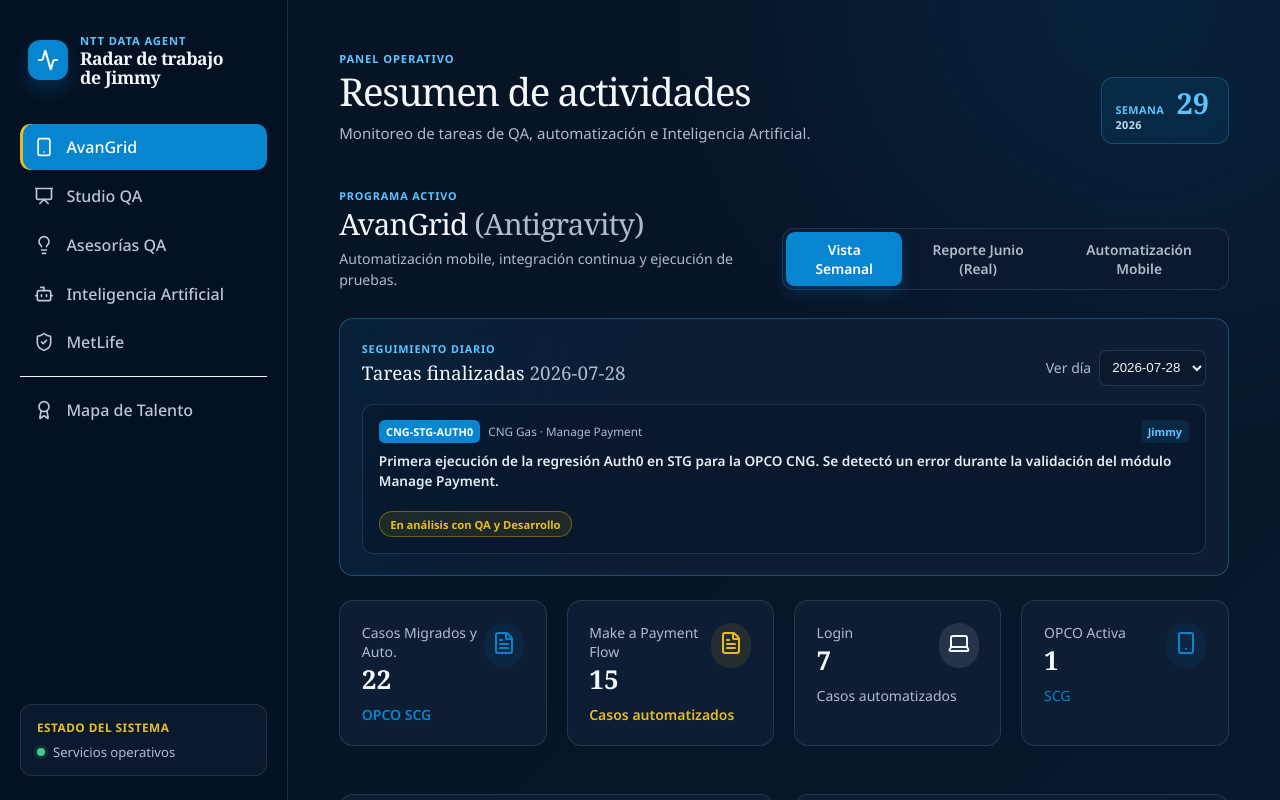
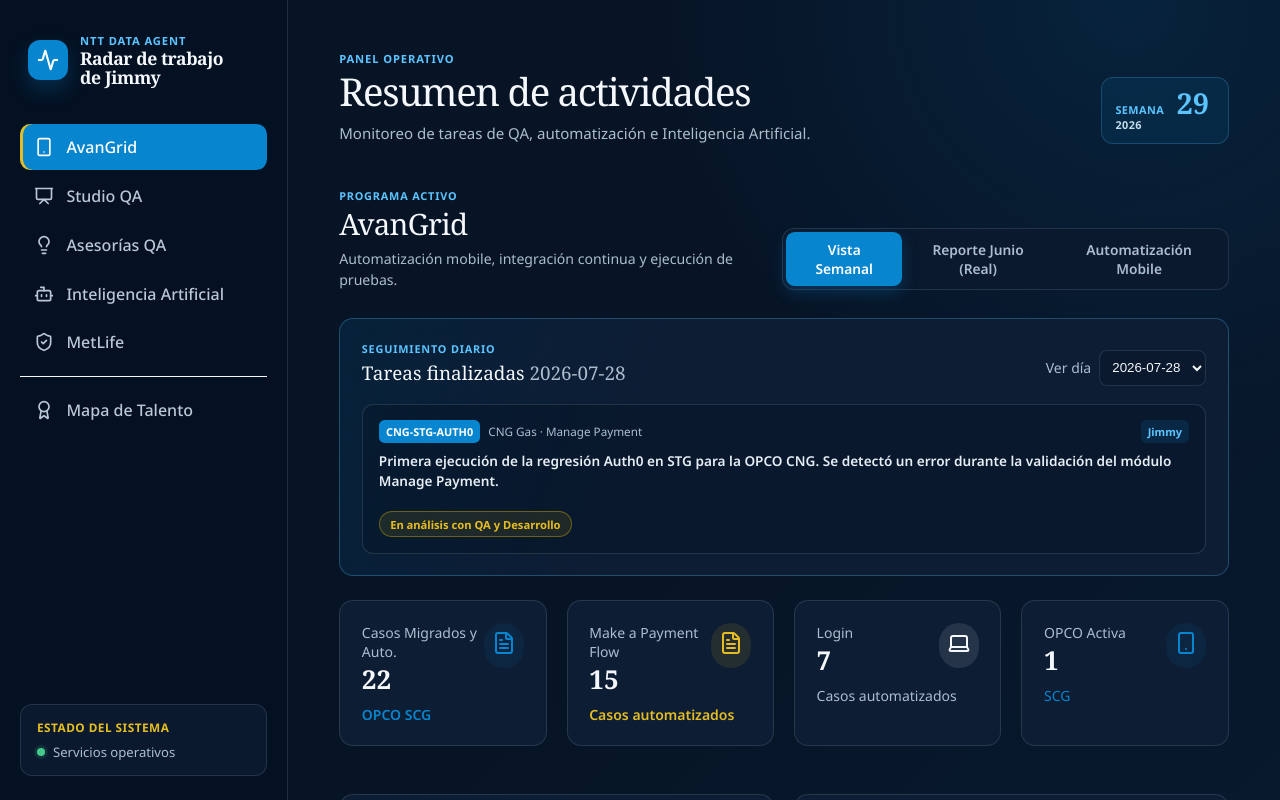
Before and after one commit to TuxMarley/dashboard, a React (Vite) app: page /avangrid in a window 1280 px wide. Shown: the top 800 px of the page. Built offline with nearby package versions, Linux system fonts and the light colour scheme.

Commit message:
fix: simplify AvanGrid title

```diff
--- a/src/pages/AvanGrid.jsx
+++ b/src/pages/AvanGrid.jsx
@@ -86,7 +86,7 @@
       <div className="section-heading">
         <div>
           <p className="section-kicker">Programa activo</p>
-          <h2>AvanGrid <span>(Antigravity)</span></h2>
+          <h2>AvanGrid</h2>
           <p>Automatización mobile, integración continua y ejecución de pruebas.</p>
         </div>
 
```
